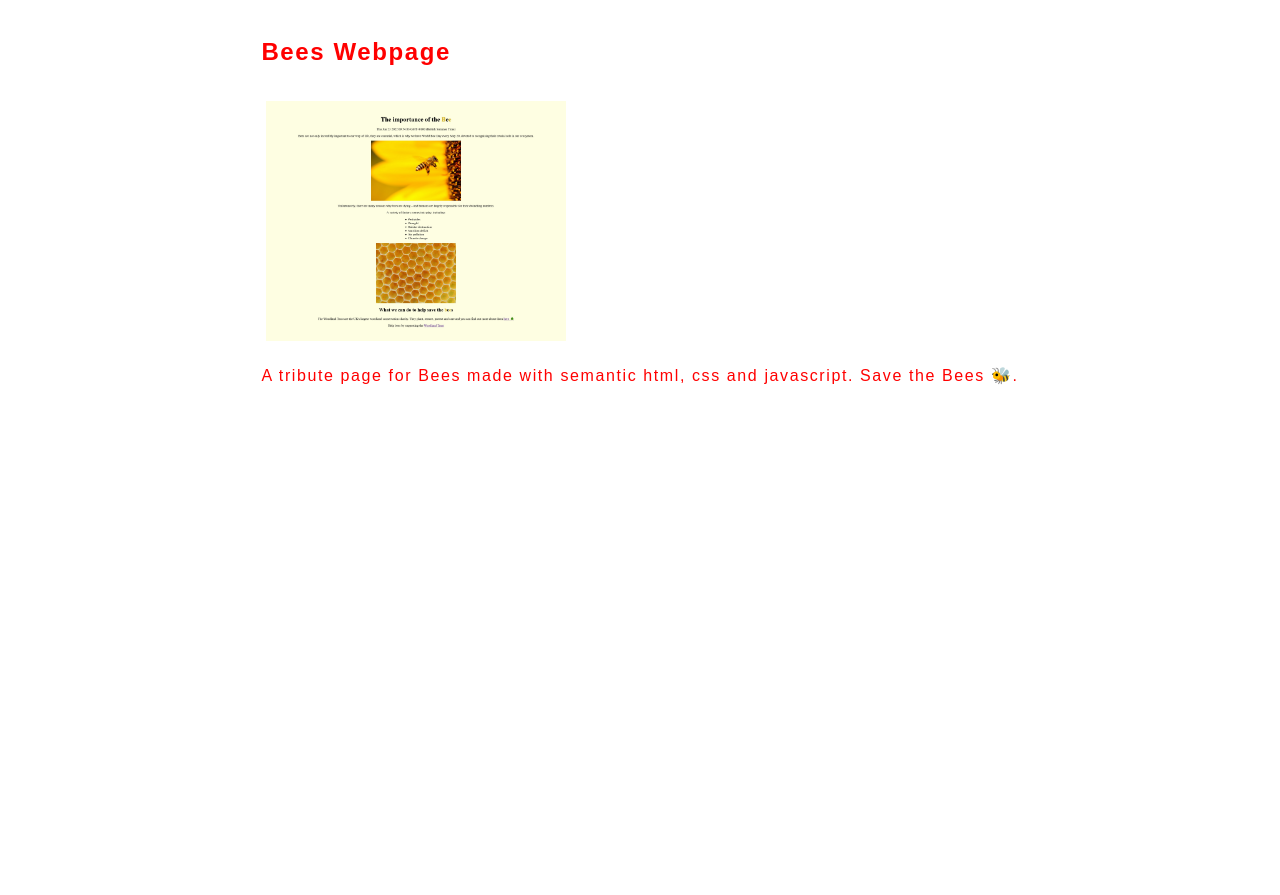
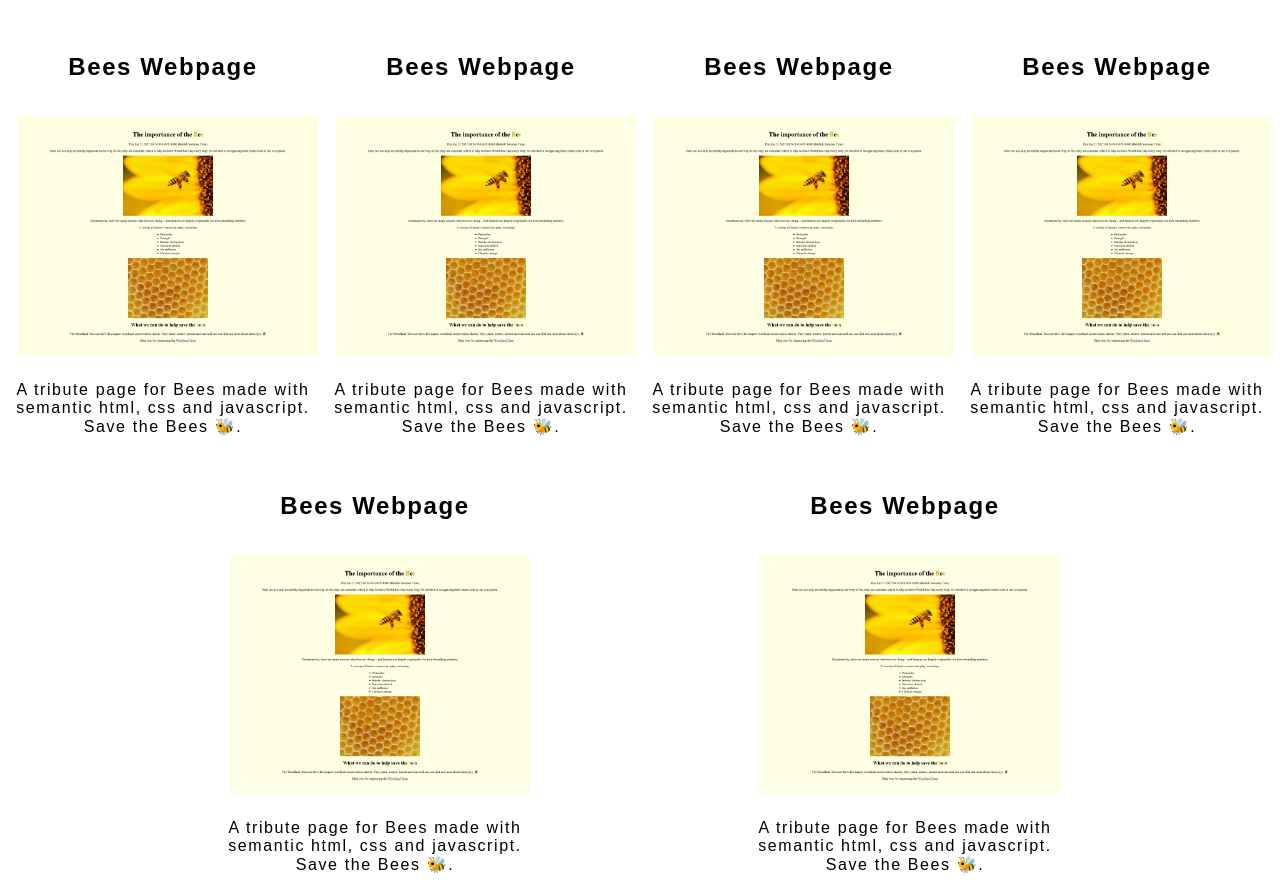
Before and after one commit to GalKJ/Founders-and-coders-Project-gallery, a plain HTML site: page index.html in a window 1280 px wide. Shown: the part 113-1008 px from the top of the page. Before the commit the page ends 800 px from the top, so only its background shows below. Drawn offline with Linux system fonts and the light colour scheme.

Commit message:
layout of six cards updated

```diff
--- a/index.html
+++ b/index.html
@@ -13,9 +13,49 @@
     </header>
 
     <div class="flexContainer">
-      <section>
+      <section class="page">
         <h2 class="cardHead">Bees Webpage</h2>
-        <img class="page" src="beesWebpage.jpg" alt="" />
+        <img class="pageImg" src="beesWebpage.jpg" alt="" />
+        <p class="cardDesc">
+          A tribute page for Bees made with semantic html, css and javascript.
+          Save the Bees 🐝.
+        </p>
+      </section>
+      <section class="page">
+        <h2 class="cardHead">Bees Webpage</h2>
+        <img class="pageImg" src="beesWebpage.jpg" alt="" />
+        <p class="cardDesc">
+          A tribute page for Bees made with semantic html, css and javascript.
+          Save the Bees 🐝.
+        </p>
+      </section>
+      <section class="page">
+        <h2 class="cardHead">Bees Webpage</h2>
+        <img class="pageImg" src="beesWebpage.jpg" alt="" />
+        <p class="cardDesc">
+          A tribute page for Bees made with semantic html, css and javascript.
+          Save the Bees 🐝.
+        </p>
+      </section>
+      <section class="page">
+        <h2 class="cardHead">Bees Webpage</h2>
+        <img class="pageImg" src="beesWebpage.jpg" alt="" />
+        <p class="cardDesc">
+          A tribute page for Bees made with semantic html, css and javascript.
+          Save the Bees 🐝.
+        </p>
+      </section>
+      <section class="page">
+        <h2 class="cardHead">Bees Webpage</h2>
+        <img class="pageImg" src="beesWebpage.jpg" alt="" />
+        <p class="cardDesc">
+          A tribute page for Bees made with semantic html, css and javascript.
+          Save the Bees 🐝.
+        </p>
+      </section>
+      <section class="page">
+        <h2 class="cardHead">Bees Webpage</h2>
+        <img class="pageImg" src="beesWebpage.jpg" alt="" />
         <p class="cardDesc">
           A tribute page for Bees made with semantic html, css and javascript.
           Save the Bees 🐝.
--- a/projectGallery.css
+++ b/projectGallery.css
@@ -34,11 +34,17 @@ body {
 }
 
 .cardHead {
-  color: red;
+  text-align: center;
+}
+
+.pageImg {
+  padding: 5px;
+  width: var(--card-size);
+  margin-top: 10px;
 }
 
 .cardDesc {
-  color: red;
+  text-align: center;
 }
 
 .page {
```
